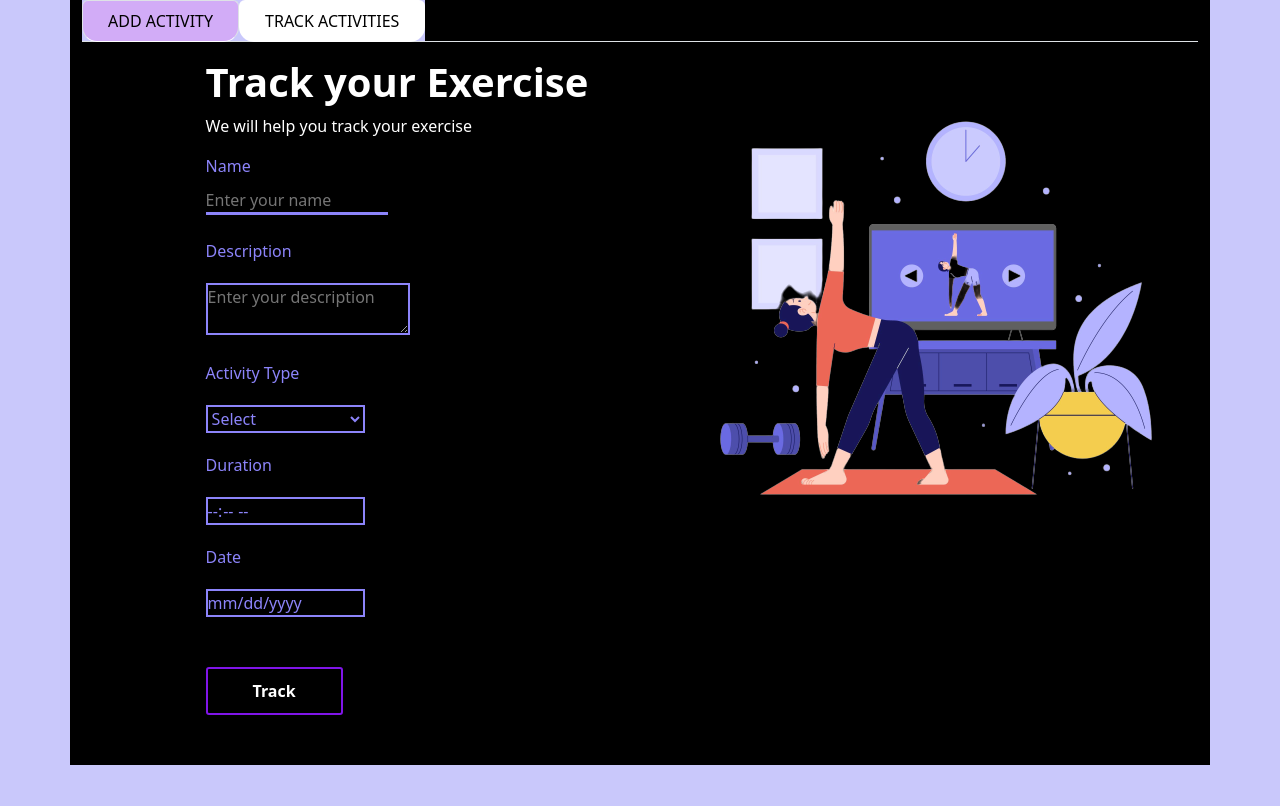
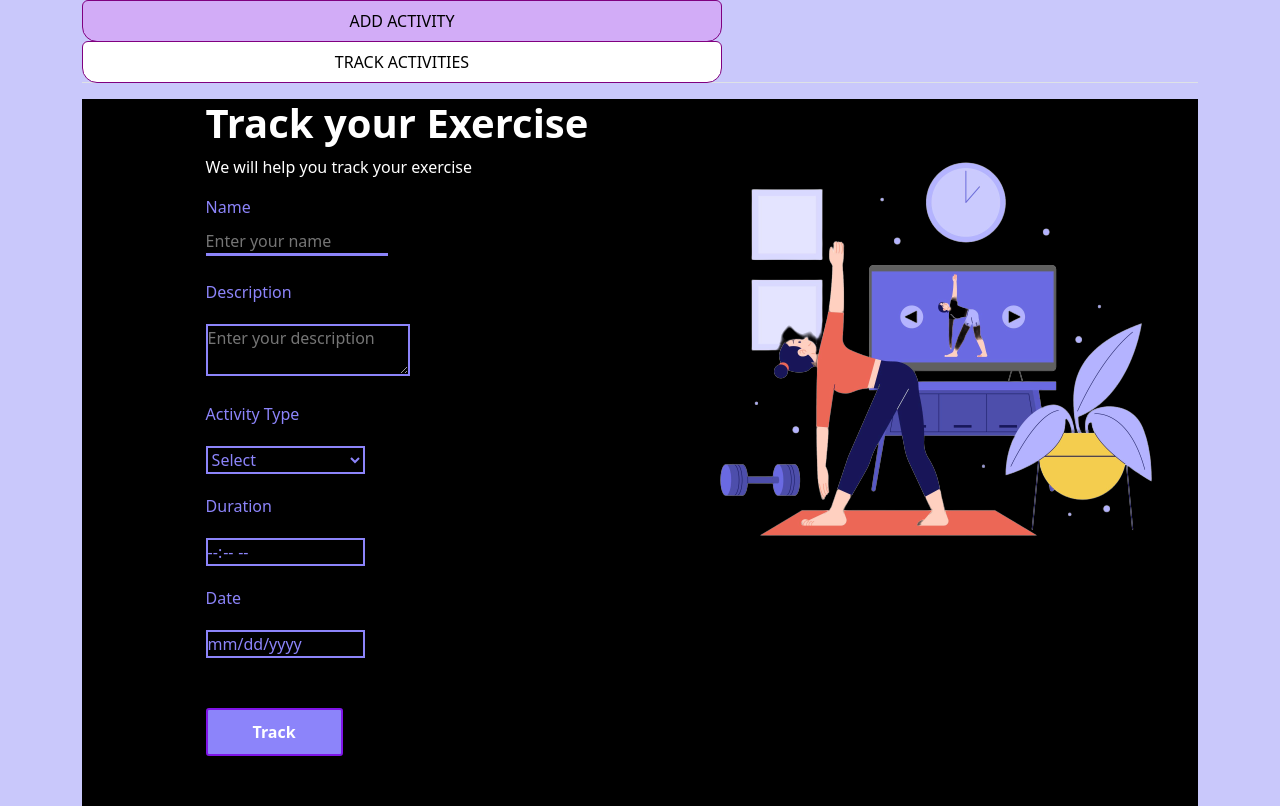
Before and after one commit to Anumjawaid/ExpenseTracker, a React (Create React App) app in the folder frontend/: page / in a window 1280 px wide. Built offline with nearby package versions, Linux system fonts and the light colour scheme; no server answers.

Commit message:
Update remaining

```diff
--- a/frontend/src/App.css
+++ b/frontend/src/App.css
@@ -1,4 +1,5 @@
 *,body{
+  /* margin: 1px; */
   background-color: #C9C8FB;
 }
 .nav-tabs .nav-item.show .nav-link, .nav-tabs .nav-link {
@@ -12,10 +13,24 @@
   background-color:#D2ACF7 !important;
 }
 .nav-tabs .nav-link {
-  margin-bottom: calc(-1 * var(--bs-nav-tabs-border-width));
-  border: var(--bs-nav-tabs-border-width) solid transparent;
+  margin-bottom: 0px;
+  border: 1px solid transparent;
   width:100%;
   border-radius: 15px;
+  border-top-left-radius: 15px;
+  border-top-right-radius: 15px;
+  border-color: purple !important;
   padding-left: 25px;
   padding-right: 25px;
 }
+.mb-3 {
+  margin:0px !important;
+
+}
+ul.mb-3.nav.nav-tabs {
+  display: flex;
+  flex-direction: row;
+}
+li.nav-item {
+  width: 40rem;
+}
--- a/frontend/src/Store/exercisereducer.js
+++ b/frontend/src/Store/exercisereducer.js
@@ -18,7 +18,7 @@ export const addActivity = createAsyncThunk("exce/addActivity", async (data, thu
         headers: { 'Content-Type': 'application/json' },
         body: JSON.stringify(data)
     };
-    const res = await fetch('http://localhost:3001/addactivity', requestOptions)
+    const res = await fetch('https://coder-io-exercisetracker.vercel.app/addactivity', requestOptions)
     return res.json();
 
 })
@@ -28,7 +28,7 @@ export const updateActivity = createAsyncThunk("exce/update", async (data, thunk
         headers: { 'Content-Type': 'application/json' },
         body: JSON.stringify(data)
     };
-    const res = await fetch(`http://localhost:3001/updateactivity`, requestOptions)
+    const res = await fetch(`https://coder-io-exercisetracker.vercel.app/updateactivity`, requestOptions)
     return res.json();
 
 });
@@ -39,7 +39,7 @@ export const deleteActivity = createAsyncThunk("exce/delete", async (data, thunk
         headers: { 'Content-Type': 'application/json' },
         body: JSON.stringify(data)
     };
-    const res = await fetch(`http://localhost:3001/deleteactivity`, requestOptions)
+    const res = await fetch(`https://coder-io-exercisetracker.vercel.app/deleteactivity`, requestOptions)
     return res.json();
 
 })
@@ -55,12 +55,8 @@ export const deleteAll = createAsyncThunk("exce/update", async (data, thunkApi)
 })
 
 export const getactivities = createAsyncThunk("exce/get", async () => {
-    // const requestOptions = {
-    //     method: 'GET',
-    //     headers: { 'Content-Type': 'application/json' },
-    //     body: JSON.stringify(data)
-    // };
-    const res = await fetch(`http://localhost:3001/getactivities`);
+
+    const res = await fetch(`https://coder-io-exercisetracker.vercel.app/getactivities`);
     return res.json();
 
 })
--- a/frontend/src/components/Form.jsx
+++ b/frontend/src/components/Form.jsx
@@ -2,17 +2,18 @@ import React from 'react';
 import Container from 'react-bootstrap/Container';
 import Row from 'react-bootstrap/Row';
 import Col from 'react-bootstrap/Col';
-import image from '../components/images/formimage.png';
+import image from '../Components/images/formimage.png';
 import { InputFunction } from './helper';
 import { useDispatch, useSelector } from 'react-redux';
-import { addActivity, getactivities } from '../Store/exercisereducer';
 import { useState } from 'react';
 
-const FormField = () => {
+const FormField = (prop) => {
+  // console.log(prop,"Prop for dispatch")
   const dispatch = useDispatch();
 
+
   const [exercise, setExercise] = useState({
-    name: "",
+    name:'',
     description: "",
     activityType: "",
     duration: "",
@@ -20,7 +21,8 @@ const FormField = () => {
   })
 
   const mapUser = (event) => {
-    event.preventDefault()
+    console.log("Dd")
+    // event.preventDefault()
     const { name, value } = event.target
     setExercise((data) => {
       return {
@@ -32,8 +34,8 @@ const FormField = () => {
   }
 
   const add = () => {
-    dispatch(addActivity(exercise));
-    dispatch(getactivities());
+    // event.preventDefault()
+    dispatch(prop.addActivity(exercise));
   }
 
   return (
@@ -42,22 +44,22 @@ const FormField = () => {
         <Col style={{ marginLeft: "10%", backgroundColor: 'black' }}><div style={{backgroundColor: 'black'}} className="FormGridChild">
           <h1 style={{ fontSize: "40px", fontWeight: "bold", color: "White", backgroundColor: 'black' }}>Track your Exercise</h1>
           <p style={{ color: "White", backgroundColor: 'black' }}>We will help you track your exercise</p>
-          <InputFunction label="Name" name="name" text="name" onChange={(e) => { mapUser(e) }} /><br />
+          <InputFunction label="Name" name="name" text="name" value={prop.obj==undefined?exercise.name:prop.obj.name} onChange={(e) => { mapUser(e) }} /><br />
           <label style={{ color: "#8C84FA", marginBottom: "20px", backgroundColor: 'black' }}>Description</label><br />
-          <textarea style={{ background: "transparent", border: "2px solid #8C84FA", color: "#8C84FA", backgroundColor: 'black' }} placeholder="Enter your description" name='description' onChange={(e) => { mapUser(e) }}></textarea><br />
+          <textarea style={{ background: "transparent", border: "2px solid #8C84FA", color: "#8C84FA", backgroundColor: 'black' }} placeholder="Enter your description" name='description' value={prop.obj==undefined?exercise.description:prop.obj.description}  onChange={(e) => { mapUser(e) }}></textarea><br />
           <label style={{ color: "#8C84FA", marginTop: "20px", backgroundColor: 'black' }}>Activity Type</label><br />
-          <select style={{ color: "#8C84FA", marginTop: "20px", width: "35%", background: "transparent", border: "2px solid #8C84FA", backgroundColor: 'black' }} name='activityType' onChange={(e) => { mapUser(e) }}><option>Select</option>
+          <select style={{ color: "#8C84FA", marginTop: "20px", width: "35%", background: "transparent", border: "2px solid #8C84FA", backgroundColor: 'black' }} name='activityType' value={prop.obj==undefined?exercise.activityType:prop.obj.activityType}  onChange={(e) => { mapUser(e) }}><option>Select</option>
             <option style={{backgroundColor: 'black'}} value="Walk">Walk</option>
             <option style={{backgroundColor: 'black'}} value="Run">Run</option>
             <option style={{backgroundColor: 'black'}} value="Swim">Swim</option>
             <option style={{backgroundColor: 'black'}} value="Hike">Hike</option>
             <option style={{backgroundColor: 'black'}} value="BicycleRide">Bicycle Ride</option></select><br />
           <label style={{ color: "#8C84FA", marginTop: "20px", backgroundColor: 'black' }}>Duration</label><br />
-          <input name='duration' onChange={(e) => { mapUser(e) }} type="time" style={{ color: "#8C84FA", marginTop: "20px", width: "35%", background: "transparent", border: "2px solid #8C84FA", backgroundColor: 'black' }} ></input><br />
+          <input name='duration' onChange={(e) => { mapUser(e) }} type="time" style={{ color: "#8C84FA", marginTop: "20px", width: "35%", background: "black", border: "2px solid #8C84FA",  }} value={prop.obj==undefined?exercise.duration:prop.obj.duration} ></input><br />
           <label style={{ color: "#8C84FA", marginTop: "20px", backgroundColor: 'black' }}>Date</label><br />
-          <input name='date' onChange={(e) => { mapUser(e) }} type="date" style={{ color: "#8C84FA", marginTop: "20px", width: "35%", background: "transparent", border: "2px solid #8C84FA", backgroundColor: 'black' }}></input><br />
+          <input name='date' onChange={(e) => { mapUser(e) }} type="date" style={{ color: "#8C84FA", marginTop: "20px", width: "35%", background: "transparent", border: "2px solid #8C84FA", backgroundColor: 'black' }} value={prop.obj==undefined?exercise.date:prop.obj.date} ></input><br />
 
-          <button style={{ backgroundColor: "#8C84FA", border: "2px solid #8015E8", marginRight: "50px", marginTop: "50px", marginBottom: "50px", padding: "10px", width: "30%", color: "white", borderRadius: "3px", fontWeight: "bold", backgroundColor: 'black' }} onClick={() => add()}>Track</button>
+          <button style={{ backgroundColor: "#8C84FA", border: "2px solid #8015E8", marginRight: "50px", marginTop: "50px", marginBottom: "50px", padding: "10px", width: "30%", color: "white", borderRadius: "3px", fontWeight: "bold" }} onClick={() => add()}>Track</button>
 
         </div></Col>
         <Col style={{backgroundColor: 'black'}}><img style={{backgroundColor: 'black'}} src={image} /></Col>
--- a/frontend/src/components/Statebox.jsx
+++ b/frontend/src/components/Statebox.jsx
@@ -6,6 +6,7 @@ import Tabs from 'react-bootstrap/Tabs';
 import '../App.css'
 import { ActivityCard } from './Card'
 import FormField from './Form'
+import {addActivity} from '../Store/exercisereducer'
 
 export default function StateBox() {
     let subbtn = {
@@ -16,22 +17,23 @@ export default function StateBox() {
 
     }
     return (
-        <Container style={{backgroundColor: 'black'}}>
+        <Container >
             <Tabs
                 defaultActiveKey="form"
                 transition={false}
                 id="noanim-tab-example"
                 className="mb-3"
-                style={{backgroundColor: 'black'}}
+                // style={{backgroundColor: 'black'}}
 
             >
                 <Tab eventKey="form" title="Add Activity" className='tabcolor' id='tabchange'>
-                    <FormField/>
+                    <FormField addActivity={addActivity}/>
                 </Tab>
                 <Tab eventKey="profile" title="Track Activities">
-                    <Container>
+                    <Container style={{ backgroundColor: "black", width: "100%" ,marginTop:'20px',marginBottom:'20px'}}>
                         <ActivityCard />
                     </Container>
+
                 </Tab>
 
             </Tabs>
--- a/frontend/src/components/helper.jsx
+++ b/frontend/src/components/helper.jsx
@@ -24,7 +24,7 @@ const InputFunction = (props) => {
     return (
         <>
             <label style={{ color: "#8C84FA", marginBottom: "10px", backgroundColor: 'black' }} > {props.label}  </label><br />
-            <input style={styleret({backgroundColor: 'black'})} name= {props.name} type='text' placeholder={`Enter your ${props.text}`} onChange={(e) => props.onChange(e)}></input><br />
+            <input style={styleret({backgroundColor: 'black'})} name= {props.name} type='text'value={props.value} placeholder={`Enter your ${props.text}`} onChange={(e) => props.onChange(e)}></input><br />
 
 
 
--- a/frontend/src/router/index.js
+++ b/frontend/src/router/index.js
@@ -1,7 +1,6 @@
 import React from 'react'
 import { BrowserRouter as Router, Route, Routes } from 'react-router-dom';
-import StateBox from '../components/Statebox';
-
+import StateBox from '../Components/Statebox';
 export default function AppRouter() {
     return (
         <>
```
Also changed, not shown: frontend/src/components/Card.jsx (+23 -16 lines), frontend/src/images/empty.jpeg (added).
